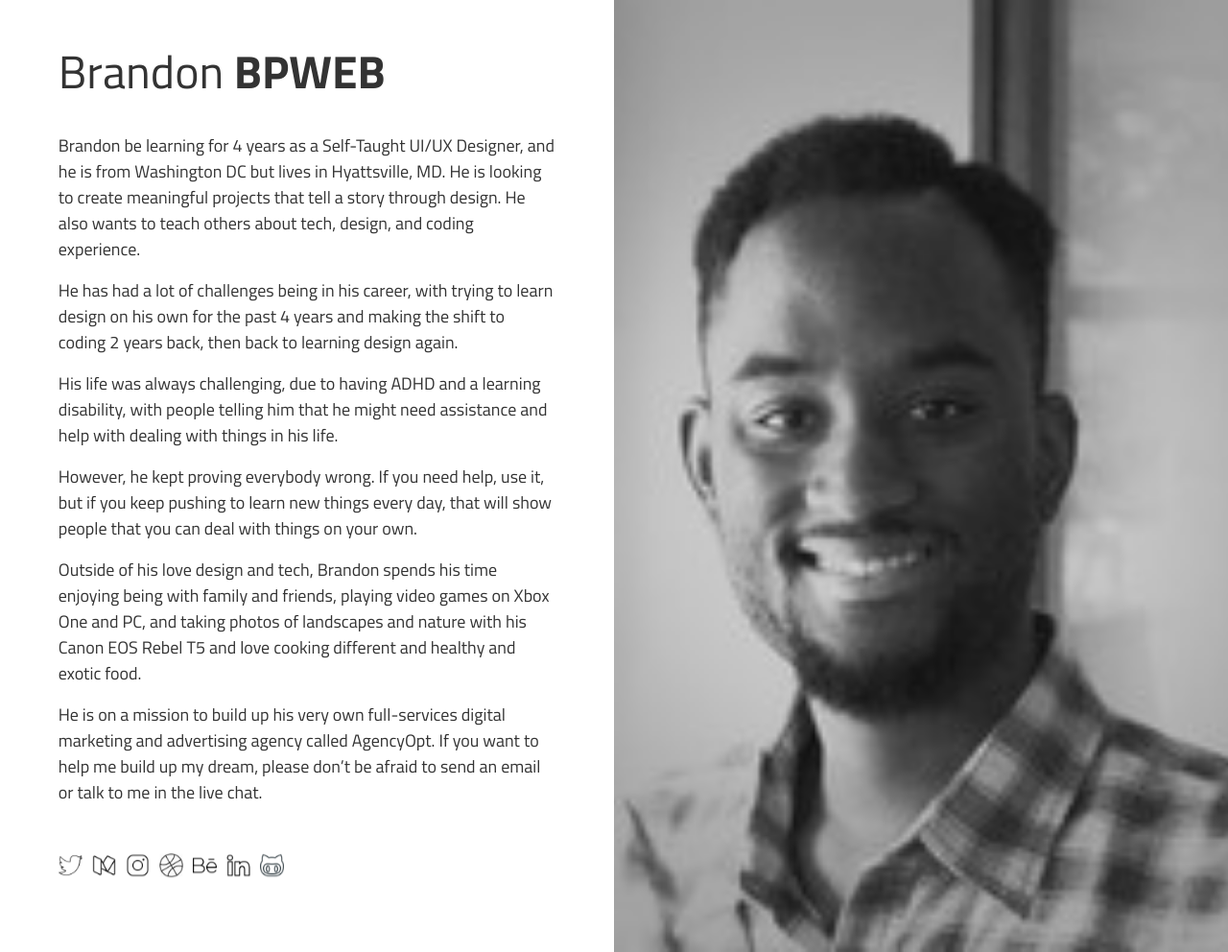
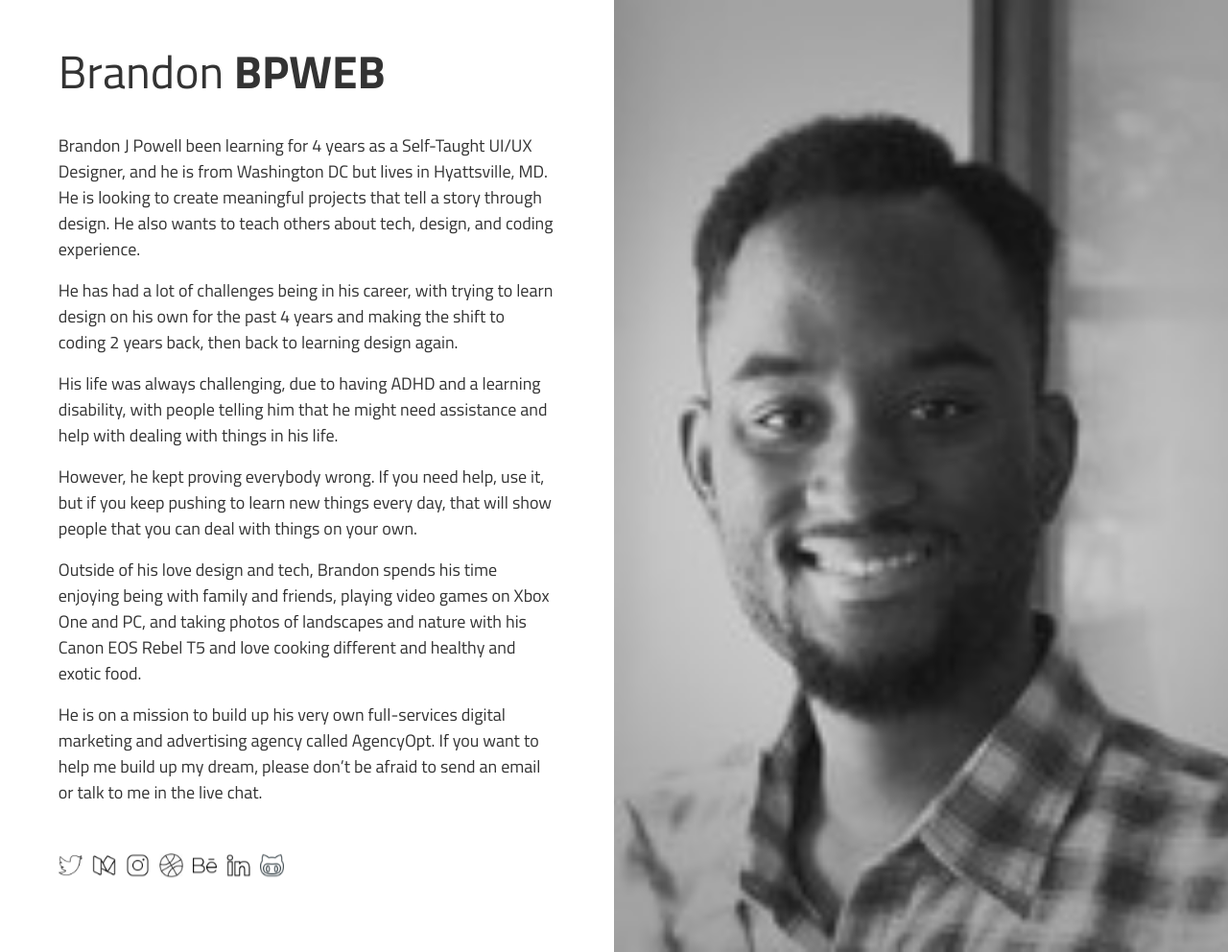
Before and after one commit to officialdrafty/bpweb, a Jekyll site: the page built from index.md, in a window 1280 px wide. Shown: the whole page at 96% size. Built offline with Jekyll 4.4.1, drawn with Linux system fonts in a browser that asks for light colours.

Commit message:
Changes Jekyll

```diff
--- a/index.md
+++ b/index.md
@@ -41,7 +41,7 @@ layout: default
 
 <h1>{{ page.title }} <span>{{ page.brand-name }}</span></h1>
 
-<p>Brandon be learning for 4 years as a Self-Taught UI/UX Designer, and he is from Washington DC but lives in Hyattsville, MD. He is looking to create meaningful projects that tell a story through design. He also wants to teach others about tech, design, and coding experience.</p>
+<p>Brandon J Powell been learning for 4 years as a Self-Taught UI/UX Designer, and he is from Washington DC but lives in Hyattsville, MD. He is looking to create meaningful projects that tell a story through design. He also wants to teach others about tech, design, and coding experience.</p>
 
 <p>He has had a lot of challenges being in his career, with trying to learn design on his own for the past 4 years and making the shift to coding 2 years back, then back to learning design again.</p>
 
```
